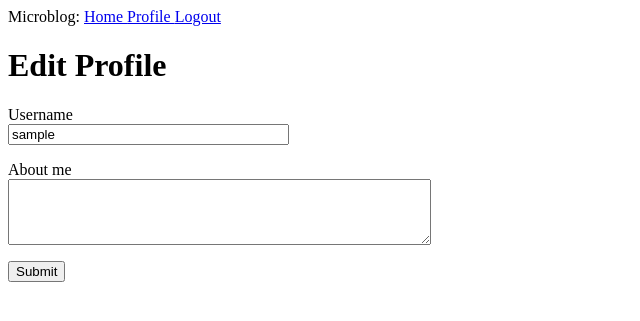
After one commit to zekitow/python-flask-mega-tutorial, a Flask app: page /edit_profile in a window 1280 px wide. The commit adds this page. Shown: the top 321 px of the page, without its empty margins (0-640 px from the left). Run offline with Flask 2, Linux system fonts and the light colour scheme; the visitor is signed in with stand-in values (Sample User, id 1); data comes from the database, SQL or seed files in the repository.

Commit message:
Editing profile.

```diff
--- a/app/forms.py
+++ b/app/forms.py
@@ -1,6 +1,6 @@
 from flask_wtf import FlaskForm
-from wtforms import StringField, PasswordField, BooleanField, SubmitField
-from wtforms.validators import ValidationError, Required, Email, EqualTo
+from wtforms import StringField, TextAreaField, PasswordField, BooleanField, SubmitField
+from wtforms.validators import ValidationError, Required, Email, EqualTo, Length
 from app.models import User
 
 class LoginForm(FlaskForm):
@@ -25,3 +25,8 @@ class RegistrationForm(FlaskForm):
         user = User.query.filter_by(email=email.data).first()
         if user is not None:
             raise ValidationError('E-mail already taken.')
+
+class EditProfileForm(FlaskForm):
+    username = StringField('Username', validators=[Required()])
+    about_me = TextAreaField('About me', validators=[Length(min=0, max=140)])
+    submit   = SubmitField('Submit')
--- a/app/routes.py
+++ b/app/routes.py
@@ -3,7 +3,7 @@ from flask import render_template, flash, redirect, url_for, request
 from werkzeug.urls import url_parse
 from flask_login import current_user, login_user, logout_user, login_required
 from app import app, db
-from app.forms import LoginForm, RegistrationForm
+from app.forms import LoginForm, RegistrationForm, EditProfileForm
 from app.models import User
 
 
@@ -78,3 +78,18 @@ def user(username):
     user  = User.query.filter_by(username=username).first_or_404()
     posts = []
     return render_template('user.html', user=user, posts=posts)
+
+@app.route('/edit_profile', methods=['GET', 'POST'])
+@login_required
+def edit_profile():
+    form = EditProfileForm()
+    if form.validate_on_submit():
+        current_user.username = form.username.data
+        current_user.about_me = form.about_me.data
+        db.session.commit()
+        flash('Your changes have been saved.')
+        return redirect(url_for('edit_profile'))
+    elif request.method == 'GET':
+        form.username.data = current_user.username
+        form.about_me.data = current_user.about_me
+    return render_template('edit_profile.html', title='Edit profile', form=form)
--- /dev/null
+++ b/app/templates/edit_profile.html
@@ -0,0 +1,23 @@
+{%- extends "base.html" -%}
+
+{%- block content -%}
+    <h1>Edit Profile</h1>
+    <form action="" method="post">
+        {{ form.hidden_tag() }}
+        <p>
+            {{ form.username.label }}<br>
+            {{ form.username(size=32) }}<br>
+            {%- for error in form.username.errors -%}
+            <span style="color: red;">[{{ error }}]</span>
+            {%- endfor -%}
+        </p>
+        <p>
+            {{ form.about_me.label }}<br>
+            {{ form.about_me(cols=50, rows=4) }}<br>
+            {%- for error in form.about_me.errors -%}
+            <span style="color: red;">[{{ error }}]</span>
+            {%- endfor -%}
+        </p>
+        <p>{{ form.submit() }}</p>
+    </form>
+{%- endblock -%}
--- a/app/templates/user.html
+++ b/app/templates/user.html
@@ -8,6 +8,9 @@
                 <h1>{{ user.username }}</h1>
                 {%- if user.about_me -%}<p>{{ user.about_me }}</p>{% endif -%}
                 {%- if user.last_seen -%}<p>Last seen on: {{ user.last_seen }}</p>{% endif -%}
+                {%- if user == current_user -%}
+                <p><a href="{{ url_for('edit_profile') }}">Edit your profile</a></p>
+                {% endif -%}
             </td>
         </tr>
     </table>
```
